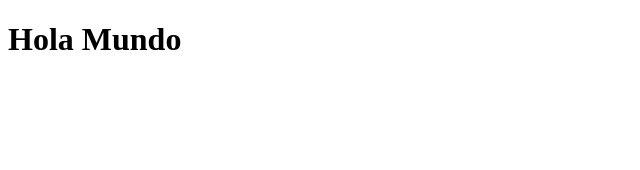
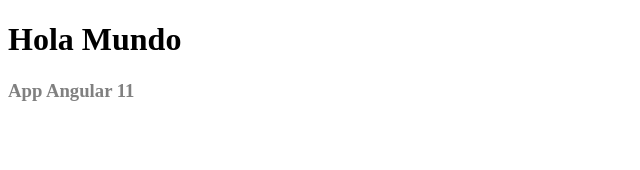
Before and after one commit to miryambathilde/Hola-Mundo-practicando-componentes, an Angular app: page / in a window 1280 px wide. Shown: the top 170 px of the page, without its empty margins (0-640 px from the left). Built offline with nearby package versions, Linux system fonts and the light colour scheme.

Commit message:
añadimos h3 a dashboard html y estilos a h3

```diff
--- a/src/app/dashboard/dashboard.component.css
+++ b/src/app/dashboard/dashboard.component.css
@@ -0,0 +1,3 @@
+h3 {
+  color: grey;
+}
--- a/src/app/dashboard/dashboard.component.html
+++ b/src/app/dashboard/dashboard.component.html
@@ -1 +1,2 @@
 <h1>Hola Mundo</h1>
+<h3>App Angular 11</h3>
--- a/src/app/dashboard/dashboard.component.ts
+++ b/src/app/dashboard/dashboard.component.ts
@@ -3,9 +3,9 @@ import { Component, OnInit } from '@angular/core';
 @Component({
   /* SELECTOR: nombre del componente app+nombre componente  */
   selector: 'app-dashboard',
-  /* TEMPLATE: HTML */
+  /* TEMPLATE: HTML url del template */
   templateUrl: './dashboard.component.html',
-  /* STYLE URL: ARCHIVO CSS */
+  /* STYLE URL: ARCHIVO CSS url del css de estilos */
   styleUrls: ['./dashboard.component.css']
 })
 export class DashboardComponent implements OnInit {
```
